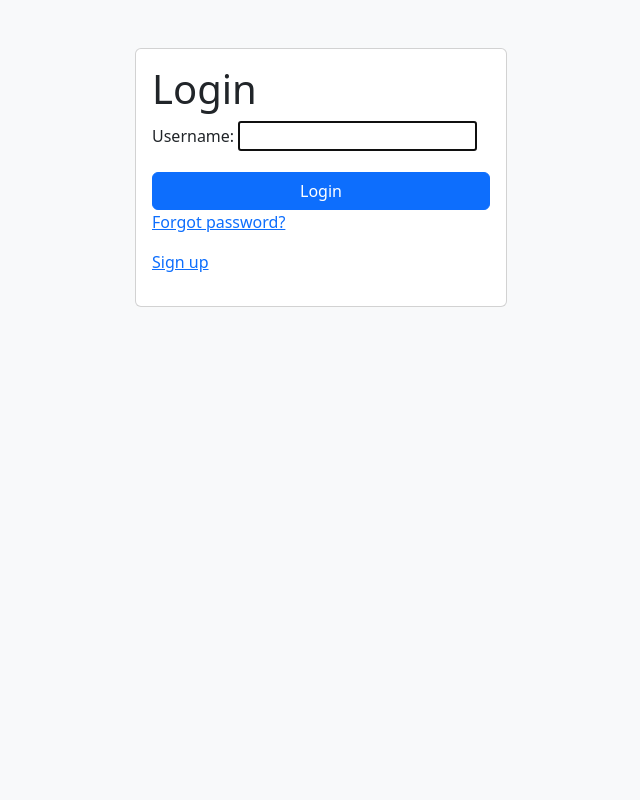
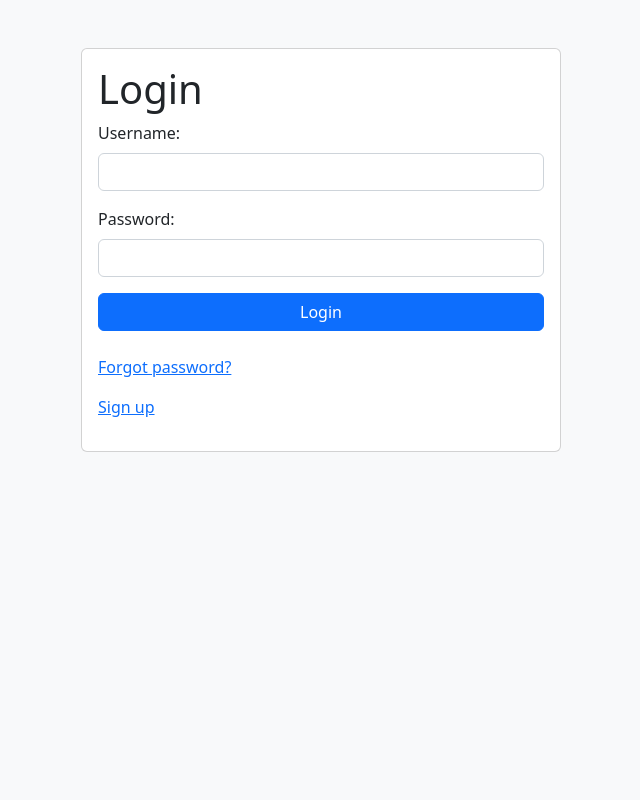
Before and after one commit to twolfson/if-i-were-to-build-a-startup-web-app, a Django app: page /login/ in a window 1280 px wide. Shown: the whole page, without its empty margins (319-959 px from the left). Run offline with Django 4.2, Linux system fonts and the light colour scheme.

Commit message:
Finished up form layout, soooo much better feeling now

```diff
--- a/explorations/django-authentication/app/templates/_layouts/auth.html
+++ b/explorations/django-authentication/app/templates/_layouts/auth.html
@@ -1,8 +1,8 @@
 {% extends "_layouts/base.html" %}
 {% block content %}
-    <div class="bg-light" style="height: 100vh">
+    <div class="bg-light vh-100">
         <div class="container pt-5">
-            <div class="col-4 p-3 mx-auto card">
+            <div class="p-3 w-100 mx-auto card" style="max-width: 480px">
                 {% block form %}{% endblock %}
             </div>
         </div>
--- a/explorations/django-authentication/app/templates/registration/login.html
+++ b/explorations/django-authentication/app/templates/registration/login.html
@@ -9,16 +9,27 @@
             <label class="form-label" for="{{ form.username.id_for_label }}">
                 {{ form.username.label_tag }}
             </label>
-            {{ form.username }}
+            <input class="form-control"
+                   id="{{ form.username.id_for_label }}"
+                   type="text"
+                   value="{{ form.username.vaue }}" />
         </div>
-    </form>
+        <div class="mb-3">
+            <label class="form-label" for="{{ form.password.id_for_label }}">
+                {{ form.password.label_tag }}
+            </label>
+            <input class="form-control"
+                   id="{{ form.password.id_for_label }}"
+                   type="password"
+                   value="{{ form.password.vaue }}" />
+        </div>
         <div class="d-grid">
             <button class="btn btn-primary btn-block" type="submit">Login</button>
         </div>
         <input name="next" type="hidden" value="{{ next }}">
-</input>
+    </form>
     {# Assumes you set up the password_reset view in your URLconf #}
-<p>
+    <p class="mt-4">
         <a href="{% url 'password_reset' %}">Forgot password?</a>
     </p>
     <p>
```
Lines whose indentation alone changed are shown as unchanged.
